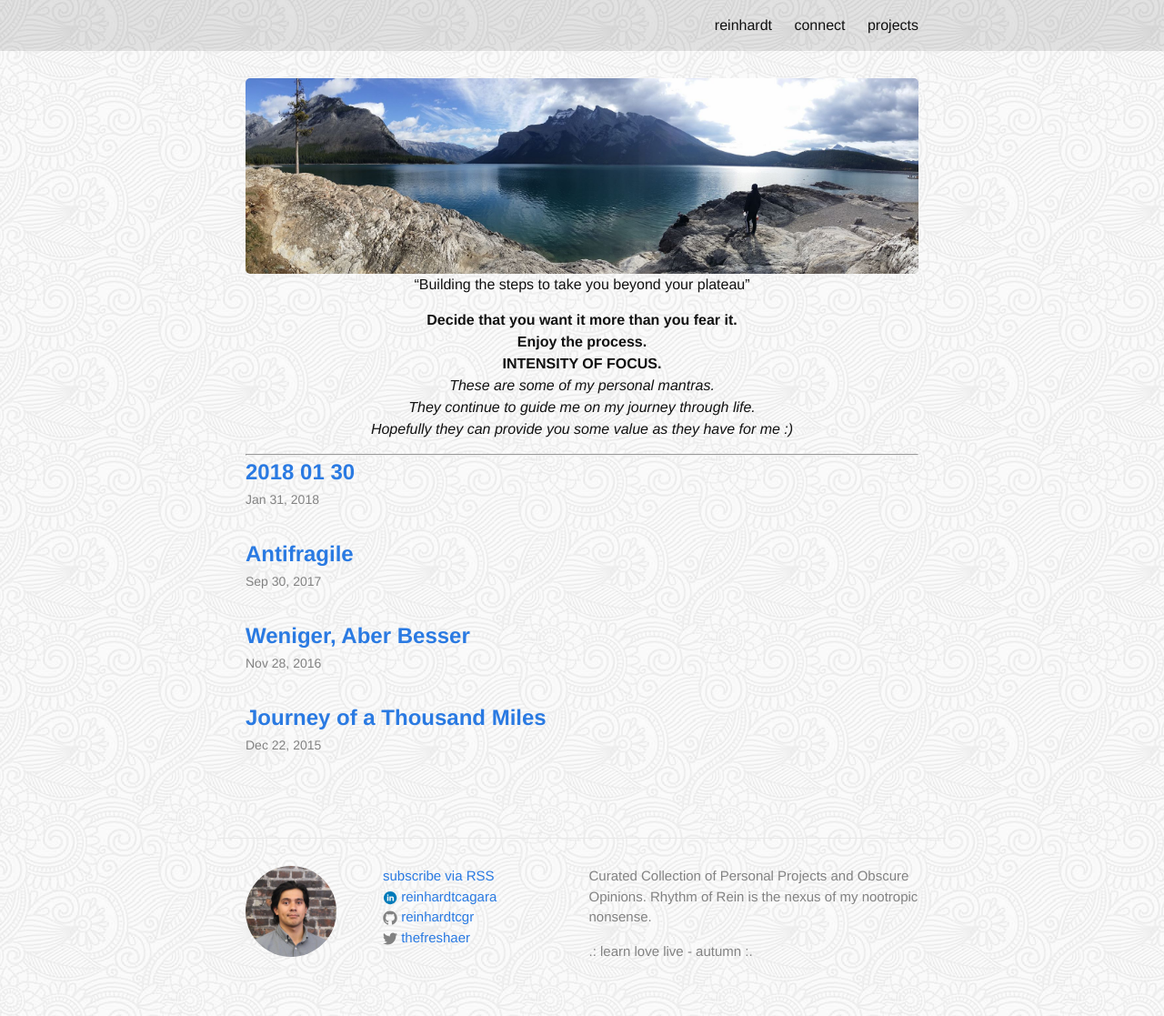
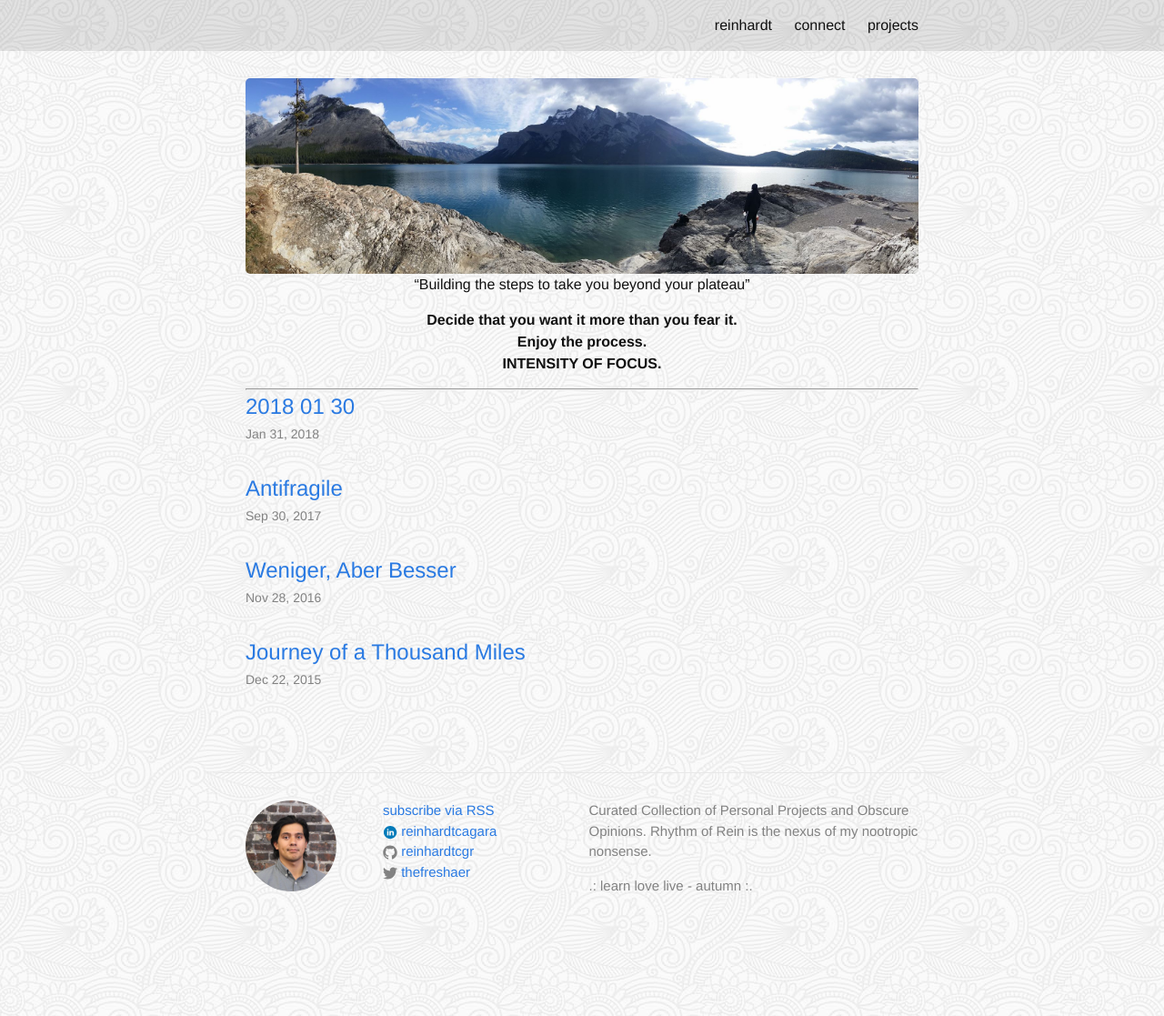
Before and after one commit to reinhardt021/reinhardt021.github.io, a Jekyll site: the page built from index.html, in a window 1280 px wide. Shown: the whole page at 91% size. Built offline with Jekyll 4.4.1, drawn with Linux system fonts in a browser that asks for light colours.

Commit message:
Trying new CSS styling

```diff
--- a/css/main.scss
+++ b/css/main.scss
@@ -96,6 +96,10 @@ body {
   padding-top: 30px;
 }
 
+.text-inline {
+    display: inline;
+}
+
 .text-center {
     text-align: center;
 }
--- a/index.html
+++ b/index.html
@@ -14,21 +14,16 @@ layout: default
           Enjoy the process.<br/>
           INTENSITY OF FOCUS.<br/>
       </strong>
-      <em>
-          These are some of my personal mantras.<br/>
-          They continue to guide me on my journey through life.<br/>
-          Hopefully they can provide you some value as they have for me :)<br/>
-      </em>
   </p>
   <hr/>
   <!-- <h1 class="page-heading">POSTS</h1> -->
   <ul class="post-list">
     {% for post in site.posts %}
       <li>
-        <strong>
+        <span class="text-inline">
           <a class="post-link" href="{{ post.url | prepend: site.baseurl }}">{{ post.title }}</a>
-        </strong>
-        <span class="post-meta">{{ post.date | date: "%b %-d, %Y" }}</span>
+          <span class="post-meta">{{ post.date | date: "%b %-d, %Y" }}</span>
+        </span>
       </li>
     {% endfor %}
   </ul>
```
